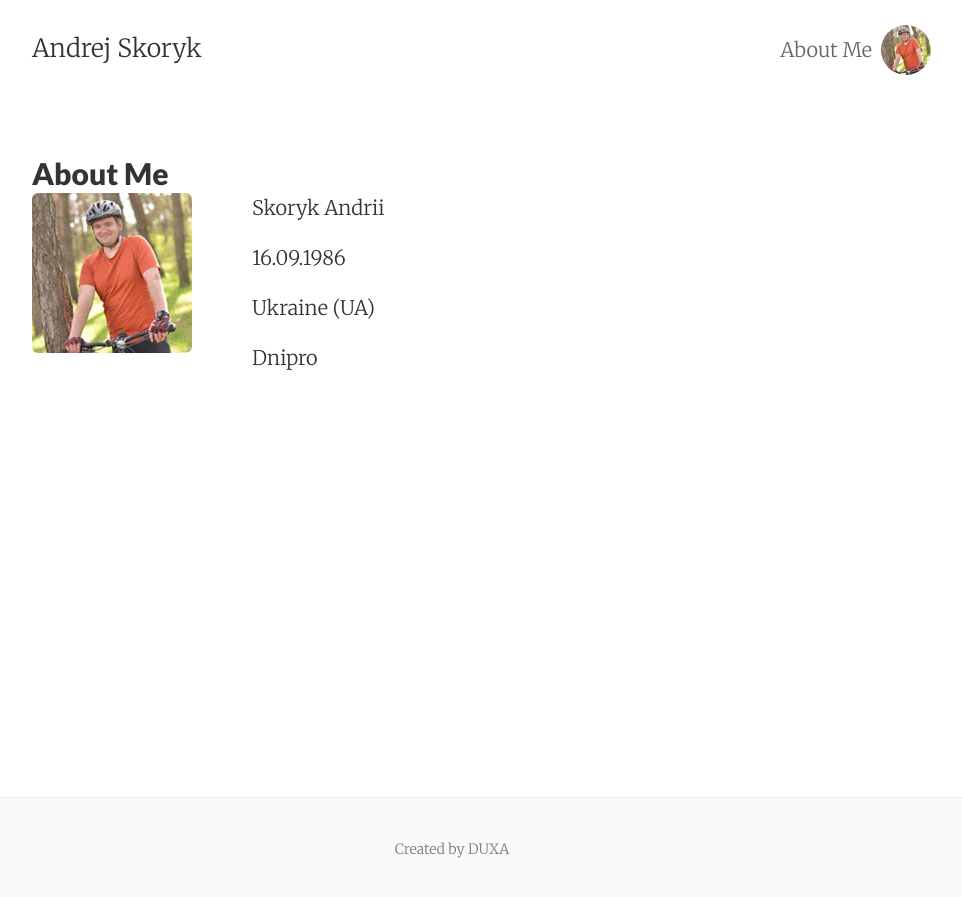
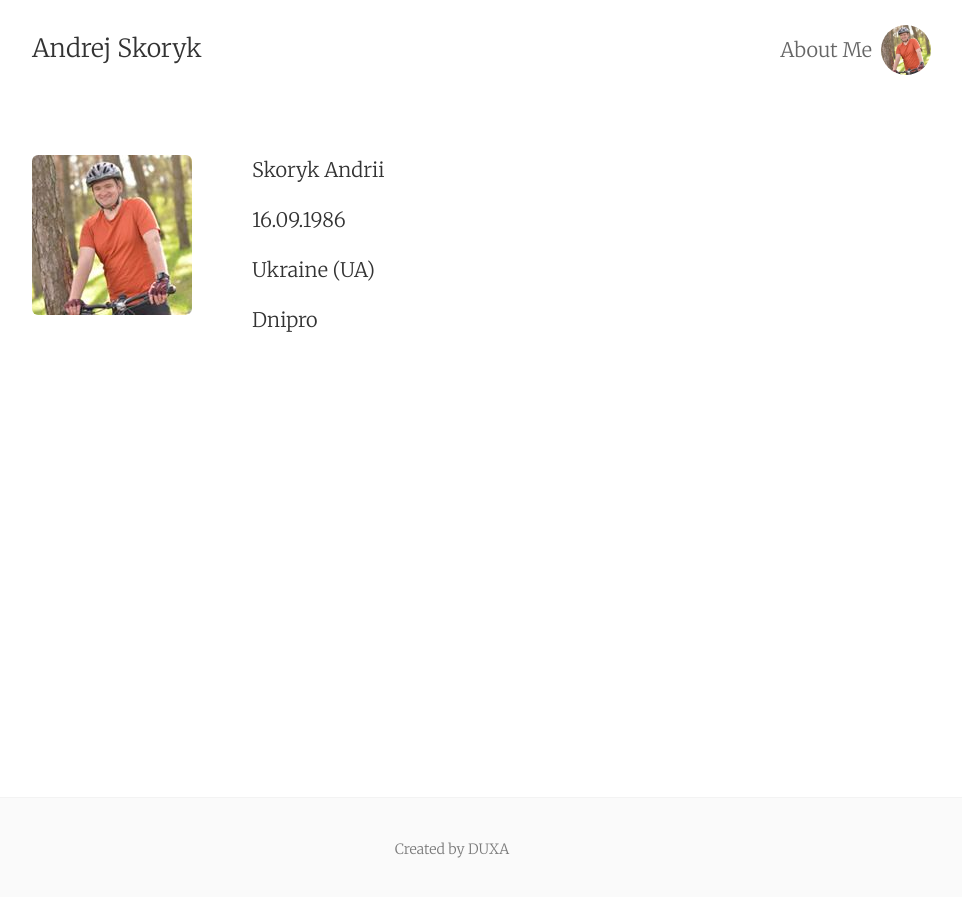
Before and after one commit to duxa/duxa.github.io, a Jekyll site: the page built from about.md, in a window 1280 px wide. Shown: the top 897 px of the page, without its empty margins (188-1150 px from the left). Built offline with Jekyll 4.4.1, drawn with Linux system fonts in a browser that asks for light colours.

Commit message:
fix page

```diff
--- a/_layouts/page.html
+++ b/_layouts/page.html
@@ -3,7 +3,7 @@ layout: default
 ---
 <div class="post">
   <header class="post-header">
-    <h1 class="h2">{{ page.title }}</h1>
+    <!-- <h1 class="h2">{{ page.title }}</h1> -->
   </header>
   <article class="post-content">
   {{ content }}
```
Also changed, not shown: about.md (line endings or trailing spaces).
